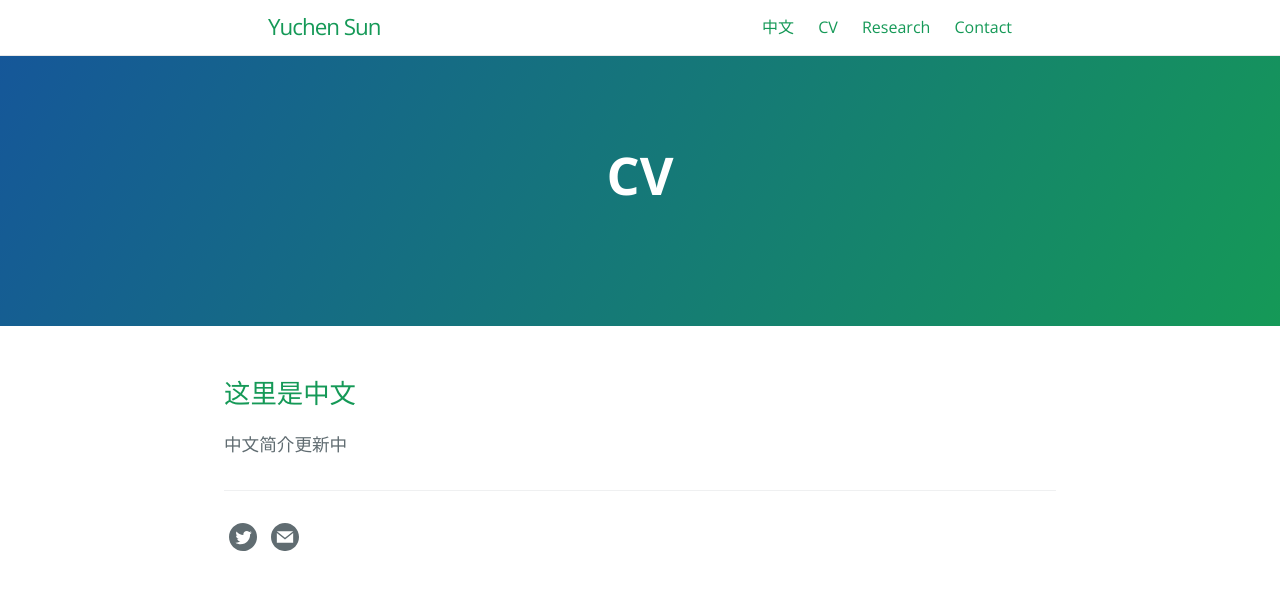
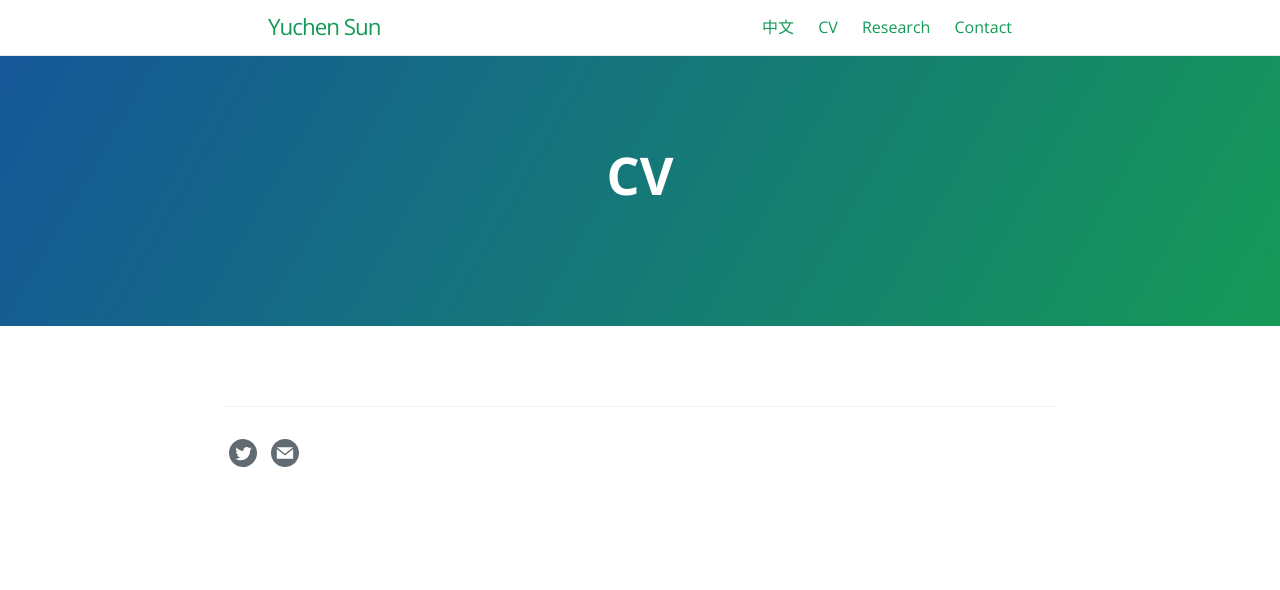
Before and after one commit to sonyuushin/sonyuushin.github.io, a Jekyll site: the page built from cv.md, in a window 1280 px wide. Shown: the top 590 px of the page. Built offline with Jekyll 4.4.1, drawn with Linux system fonts in a browser that asks for light colours.

Commit message:
Update cv.md

```diff
--- a/cv.md
+++ b/cv.md
@@ -6,7 +6,3 @@ permalink: /cv.html
 ref: cv
 order: 0
 ---
-
-## 这里是中文
-
-中文简介更新中
```
